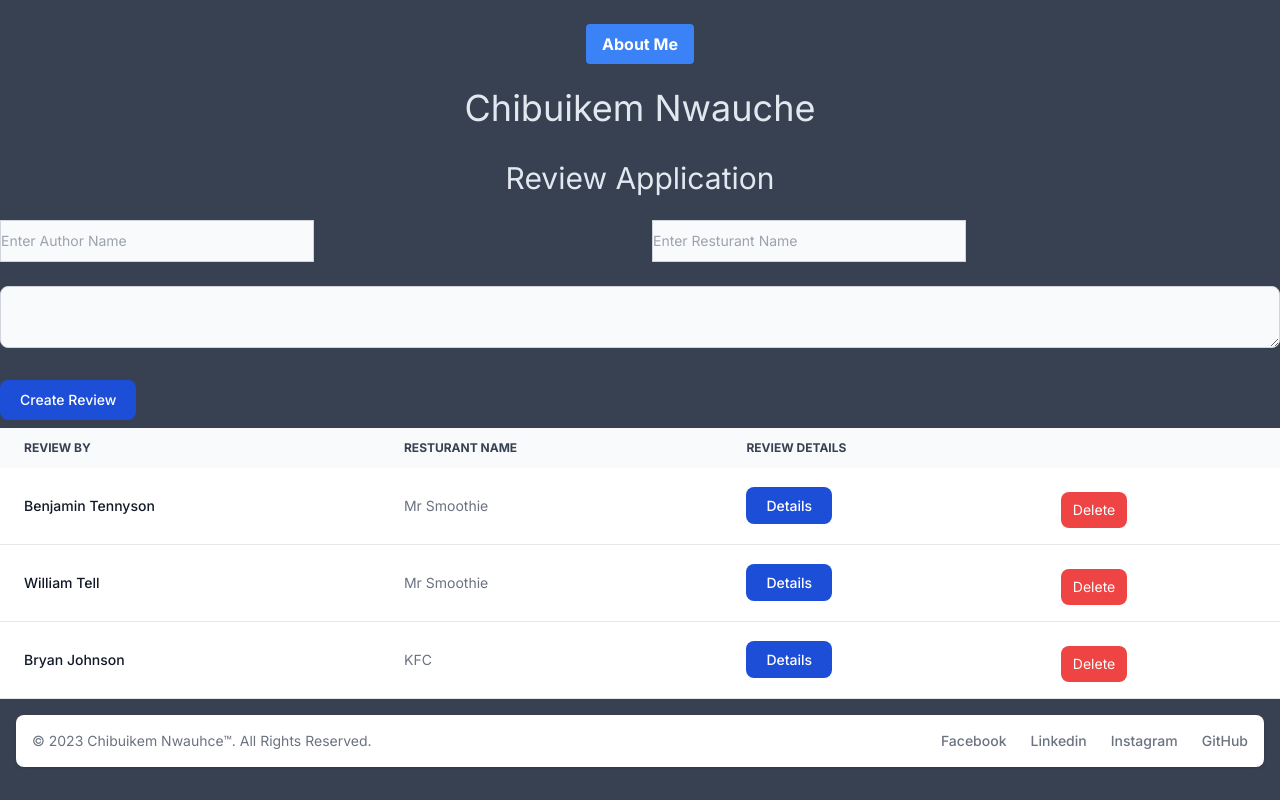
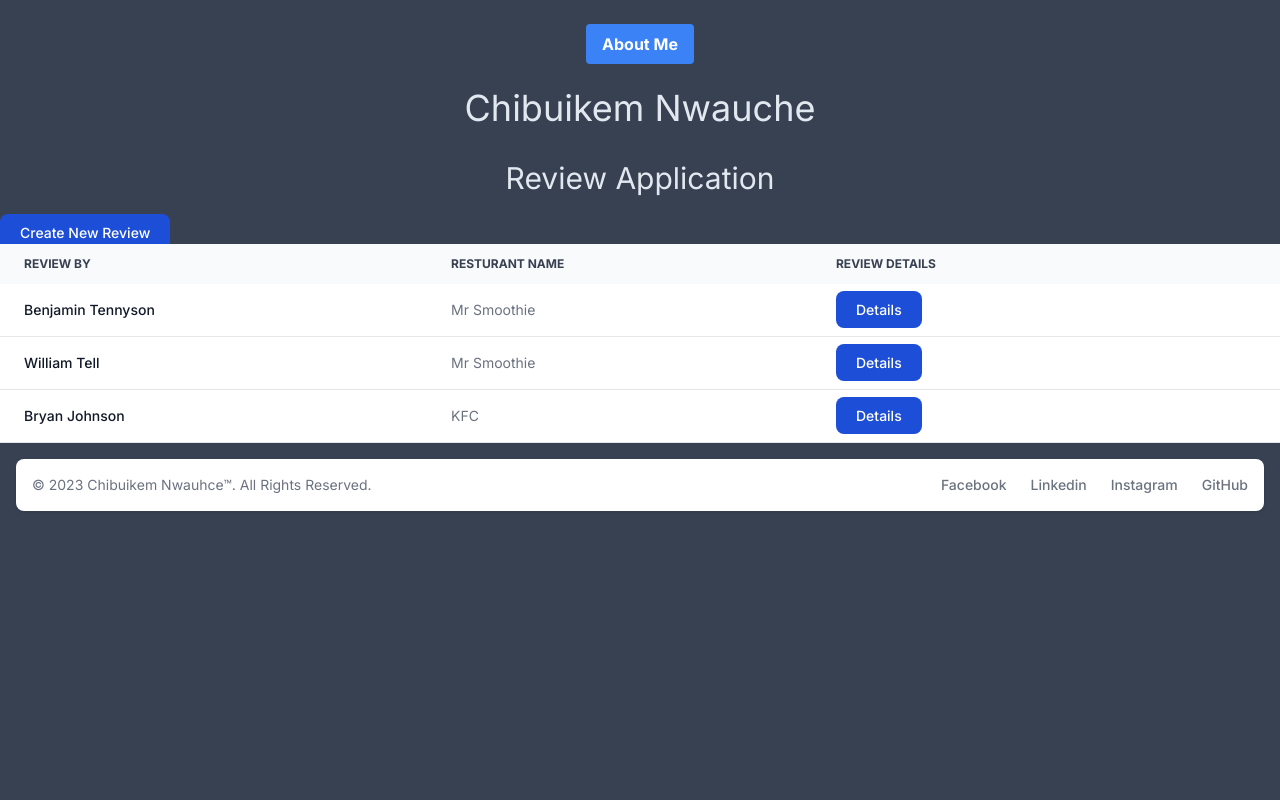
Before and after one commit to BobBrian/bryannwauchedotcom, a Next.js app: page /resturant in a window 1280 px wide. Built offline with nearby package versions, Linux system fonts and the light colour scheme; data requests are answered from the project's data file.

Commit message:
Yelp(Next 14 Update 1)

```diff
--- /dev/null
+++ b/app/components/addnewReview.tsx
@@ -0,0 +1,27 @@
+import React from 'react'
+
+export const AddNewReview = () => {
+  return (
+    <form >
+            <div className="grid md:grid-cols-2 md:gap-6">
+                <div className="relative z-0 w-full mb-6 group">
+                    <input type="text"   className="block py-2.5 px-0 w-2/4 text-sm text-gray-900 bg-gray-50
+                     border border-gray-300 border-gray-300 appearance-none "  placeholder="Enter Author Name "
+                     required />
+                </div>
+                <div className="relative z-0 w-full mb-6 group">
+                    <input type="text"   className="block py-2.5 px-0 w-2/4 text-sm text-gray-900 bg-gray-50
+                     border border-gray-300 border-gray-300 appearance-none "  placeholder="Enter Resturant Name"
+                     required />
+                </div>
+            </div>
+
+            <textarea id="message"   className="block p-2.5 w-full text-sm text-gray-900 bg-gray-50
+            rounded-lg border border-gray-300 focus:ring-blue-500 focus:border-blue-500 mb-8"
+            ></textarea>
+
+            <button  className="text-white bg-blue-700 hover:bg-blue-800
+            focus:ring-4 focus:ring-blue-300 font-medium rounded-lg text-sm px-5 py-2.5 mr-2 mb-2 ">Create Review</button>
+        </form>
+  )
+}
--- a/app/lib/actions.tsx
+++ b/app/lib/actions.tsx
@@ -1,8 +1,9 @@
 // This file contains HTTP request that work in tandem with json.server for your data.
 import React from 'react'
-import { Todo } from "./definitions";
+import { Resturant, Todo } from "./definitions";
 
-const API_PATH = "http://localhost:3100/posts";
+const API_PATH = "http://localhost:3100/todos";
+const API_PATH2 = "http://localhost:3100/resturant";
 
 export async function GetAllPost() {
     const res = await fetch(API_PATH)
@@ -11,16 +12,16 @@ export async function GetAllPost() {
 }
 
 export  async function GetPost(id:number) {
-    const res = await fetch(`http://localhost:3100/posts/${id}`)
+    const res = await fetch(`http://localhost:3100/todos/${id}`)
     if (!res.ok) throw new Error('failed to fetch data')
     return res.json()
 }
 
-export  async function AddPost(title: string) {
+export  async function AddPost(description: string) {
     const res = await fetch(API_PATH, {
         method: "POST",
         body: JSON.stringify({
-          title,
+            description,
         }),
         headers: {
           "Content-type": "application/json; charset=UTF-8",
@@ -38,10 +39,38 @@ export  async function AddPost(title: string) {
 // }
 
 export const DeletePost = async (id:  number) => {
-    return await fetch(`http://localhost:3100/posts/${id}`, {
+    return await fetch(`http://localhost:3100/todos/${id}`, {
       method: "DELETE",
     }).then(() => {
         console.log('Todo Deleted')
 
     })
 };
+
+export async function GetAllResturant() {
+    const res = await fetch(API_PATH2)
+    if (!res.ok) throw new Error('failed to fetch data')
+    return res.json() as unknown as Array<Resturant>;
+}
+
+export  async function GetResturant(id:number) {
+    const res = await fetch(`http://localhost:3100/todos/${id}`)
+    if (!res.ok) throw new Error('failed to fetch data')
+    return res.json()
+}
+
+export  async function AddResturant(authorname:string,
+    resturantname:string,
+    body:string) {
+    const res = await fetch(API_PATH, {
+        method: "POST",
+        body: JSON.stringify({
+          authorname,resturantname,body
+        }),
+        headers: {
+          "Content-type": "application/json; charset=UTF-8",
+        },
+    })
+    if (!res.ok) throw new Error('failed to fetch data')
+    return res.json()
+}
--- a/app/resturant/[id]/page.tsx
+++ b/app/resturant/[id]/page.tsx
@@ -1,4 +1,5 @@
 import getResturant from '@/app/api/getResturant'
+import { Resturant } from '@/app/lib/definitions'
 import Link from 'next/link'
 import React from 'react'
 
--- /dev/null
+++ b/app/resturant/create/page.tsx
@@ -0,0 +1,10 @@
+import { AddNewReview } from '@/app/components/addnewReview'
+import React from 'react'
+
+export default function Page() {
+  return (
+    <div>
+       <AddNewReview/>
+    </div>
+  )
+}
--- a/app/resturant/page.tsx
+++ b/app/resturant/page.tsx
@@ -1,71 +1,55 @@
-"use client"
+
 import React from 'react'
 import {useState, useEffect} from 'react'
 import Link from 'next/link'
+import { revalidatePath } from 'next/cache';
+import * as PostApi from  "@/app/lib/actions"
+import { Resturant } from '../lib/definitions';
+
+type Resturants = Array <Resturant>
+
+
+export default async  function Home() {
 
 
 
-export default function Home() {
+  // const [authorname,setAuthorname] = useState('')
+  // const [resturantname,setResturantname] = useState('')
+  // const [body,setBody] = useState('')
 
-  const [resturant,setResturant] = useState<Resturant[]>([])
-  const [authorname,setAuthorname] = useState('')
-  const [resturantname,setResturantname] = useState('')
-  const [body,setBody] = useState('')
+  const resturant : Resturants = await PostApi.GetAllResturant();
 
-  useEffect(() => {
-    fetch("http://localhost:3100/resturant")
-    .then(response => response.json())
-    .then(json => setResturant(json));
-  },[])
 
-  const handleSubmit = (e:any) => {
-    const rest = {authorname,resturantname,body}
-    fetch("http://localhost:3100/resturant",{
-      method: 'POST',
-      headers: { "Content-Type": "application/json" },
-      body: JSON.stringify(rest)
+  // const handleSubmit = (e:any) => {
+  //   const rest = {authorname,resturantname,body}
+  //   fetch("http://localhost:3100/resturant",{
+  //     method: 'POST',
+  //     headers: { "Content-Type": "application/json" },
+  //     body: JSON.stringify(rest)
 
-    }).then(() =>{
-      alert("Todo Added Successfully")
-    })
-  }
+  //   }).then(() =>{
+  //     alert("Todo Added Successfully")
+  //   })
+  // }
 
-  const deleteTodo = (id:number) => {
-    if(window.confirm('Review Has Been Deleted. Please Restart Page')){
-        fetch(`http://localhost:3100/resturant/${id}`,{
-        method:'DELETE'
-      }).then(() => {
-        console.log('Todo Deleted')
-      })
-    }
-  }
+  // const deleteTodo = (id:number) => {
+  //   if(window.confirm('Review Has Been Deleted. Please Restart Page')){
+  //       fetch(`http://localhost:3100/resturant/${id}`,{
+  //       method:'DELETE'
+  //     }).then(() => {
+  //       console.log('Todo Deleted')
+  //     })
+  //   }
+  // }
 
   return (
     <main>
         <h1 className="text-slate-200 text-center text-4xl mb-8">Chibuikem Nwauche</h1>
         <h2 className="text-slate-200 text-center text-3xl mb-6">Review Application</h2>
 
-        <form onSubmit={handleSubmit}>
-            <div className="grid md:grid-cols-2 md:gap-6">
-                <div className="relative z-0 w-full mb-6 group">
-                    <input type="text" value={authorname}  className="block py-2.5 px-0 w-2/4 text-sm text-gray-900 bg-gray-50
-                     border border-gray-300 border-gray-300 appearance-none " onChange={(e) =>setAuthorname(e.target.value)} placeholder="Enter Author Name "
-                     required />
-                </div>
-                <div className="relative z-0 w-full mb-6 group">
-                    <input type="text" value={resturantname}  className="block py-2.5 px-0 w-2/4 text-sm text-gray-900 bg-gray-50
-                     border border-gray-300 border-gray-300 appearance-none "  onChange={(e) =>setResturantname(e.target.value)} placeholder="Enter Resturant Name"
-                     required />
-                </div>
-            </div>
-
-            <textarea id="message" value={body}  className="block p-2.5 w-full text-sm text-gray-900 bg-gray-50
-            rounded-lg border border-gray-300 focus:ring-blue-500 focus:border-blue-500 mb-8"
-            onChange={(e) =>setBody(e.target.value)} required ></textarea>
-
-            <button  className="text-white bg-blue-700 hover:bg-blue-800
-            focus:ring-4 focus:ring-blue-300 font-medium rounded-lg text-sm px-5 py-2.5 mr-2 mb-2 ">Create Review</button>
-        </form>
+        <Link href="/create" className="text-white bg-blue-700 hover:bg-lime-500
+        focus:ring-4 focus:ring-blue-300 font-medium rounded-lg text-sm
+        px-5 py-2.5 mr-2 mb-2 ">Create New Review</Link>
 
         <div className="relative overflow-x-auto">
             <table className="w-full text-sm text-left text-gray-500 dark:text-gray-400">
@@ -88,7 +72,6 @@ export default function Home() {
                     </tr>
                 </thead>
                 <tbody>
-
                     {resturant.map(rest => (
                       <tr className="bg-white border-b dark:bg-gray-800 dark:border-gray-700" key={rest.id}>
                         <th scope="row" className="px-6 py-4 font-medium text-gray-900 whitespace-nowrap ">
@@ -105,10 +88,10 @@ export default function Home() {
                         </td>
 
                         <td className="px-6 py-4">
-                        <a className="mt-2 inline-flex items-center px-3 py-2 text-center text-white
+                        {/* <a className="mt-2 inline-flex items-center px-3 py-2 text-center text-white
                             bg-red-500 rounded-lg rounded-lg hover:bg-red-900" onClick={()=>{
                                 deleteTodo(rest.id)
-                            }}>Delete</a>
+                            }}>Delete</a> */}
                         </td>
                       </tr>
                     ))}
--- a/app/todo/page.tsx
+++ b/app/todo/page.tsx
@@ -1,4 +1,4 @@
-"use client"
+
 import React from 'react'
 import { AddNewTodo } from '../components/addnewTodo'
 import * as PostApi from  "@/app/lib/actions"
@@ -18,14 +18,12 @@ export default async  function Todo() {
     revalidatePath("/");
   };
 
-
   const deleteTodo = async (id: number) => {
     "use server";
     if(window.confirm('Are You Sure you want to delete this entry')){
       await PostApi.DeletePost(id);
       revalidatePath("/");
     }
-
   };
 
   return (
```
Also changed, not shown: type.d.ts (deleted, +0 -11 lines).
